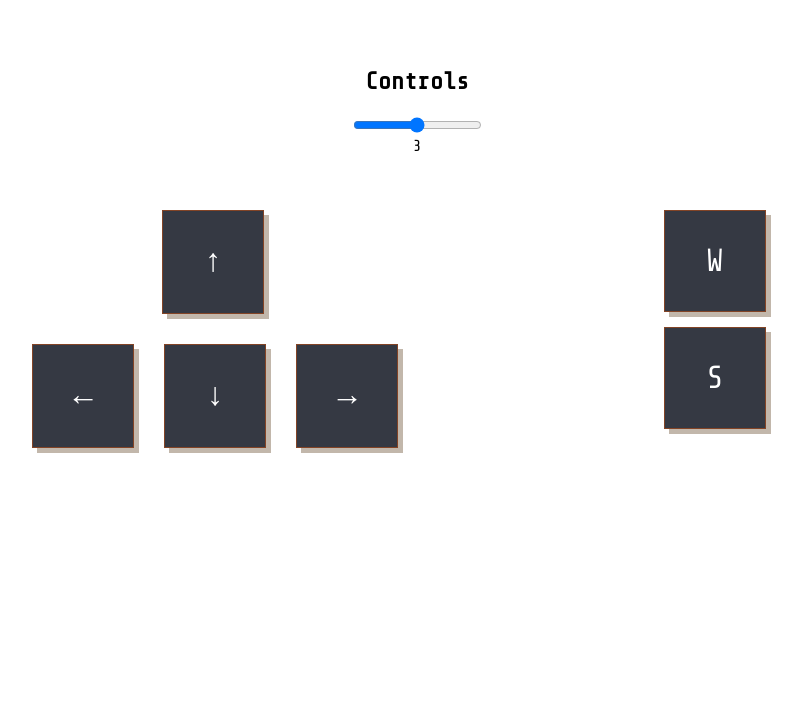
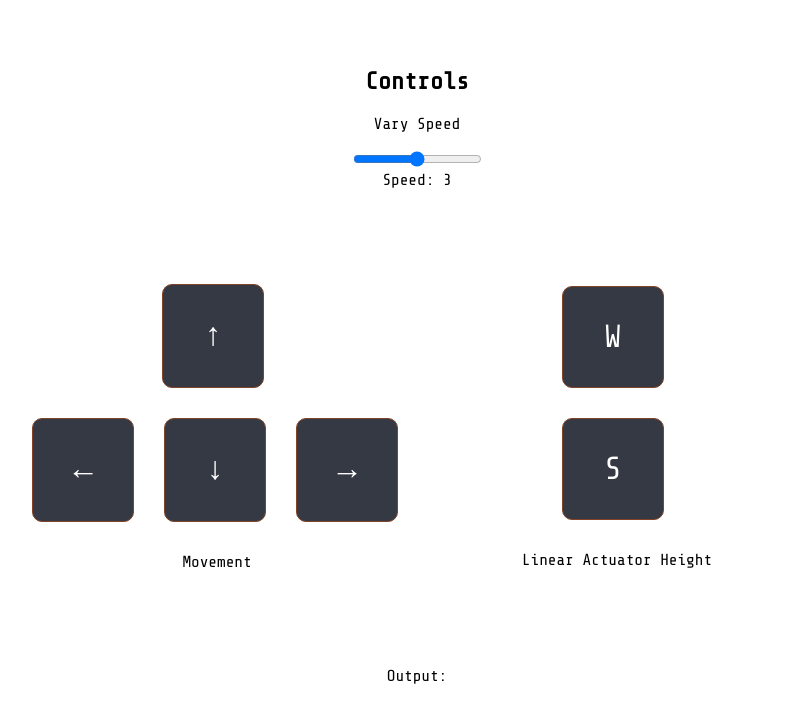
Before and after one commit to toastytato/TI_Teleconferencing_Robot, a plain HTML site: page index.html in a window 1280 px wide. Shown: the whole page, without its empty margins (223-1025 px from the left). Drawn offline with nearby package versions, Linux system fonts and the light colour scheme.

Commit message:
update more ui

```diff
--- a/buttons.js
+++ b/buttons.js
@@ -3,7 +3,7 @@ var output = document.getElementById("demo");
 
 list = [(15),(25),(35),(45),(55)];
 
-output.innerHTML = slider.value; // Display the default slider value
+output.innerHTML = "Speed: " + slider.value; // Display the default slider value
 slider.oninput = function() {
     output.innerHTML = "Speed: " +  this.value;
     var actualspeed = list[this.value - 1];
--- a/index.html
+++ b/index.html
@@ -11,10 +11,11 @@
 
    <div class="message-container">
       <h2>Controls</h2>
+      <p> Vary Speed</p>
       <div class="slidecontainer">
          <input type="range" min="1" max="5" value="3" step = "1"class="slider" id="myRange">
        </div>
-       <div id="display"></div>
+
        <div id="demo"></div>
    </div>
 
@@ -48,21 +49,39 @@
           <!-- Character -->
           <p>&rarr;</p>
         </div>
-
+      </div>
+      <div class="text">
+         <p> Movement</p>
        </div>
    </div>
       <div class ="right-row">
+         <div class = "top-row" >
             <div data-key="87" class="key">
                <!-- Character -->
                <p>W</p>
+             </div>
+         </div>
+         <div class="bottom-row">
+            <div class="ghostkey">
+               <!-- Character -->
+               <p></p>
              </div>
             <div data-key="83" class="key">
                <!-- Character -->
                <p>S</p>
              </div>
+
+         </div>
+         <div class="text">
+            <p> Linear Actuator Height</p>
+          </div>
       </div>
 
 </div>
+   <div class="text">Output:
+      <div id="display"></div>
+   </div>
+
 
 
     <script src="https://cdnjs.cloudflare.com/ajax/libs/paho-mqtt/1.0.2/mqttws31.js" type="text/javascript"></script>
--- a/style.css
+++ b/style.css
@@ -13,23 +13,24 @@ body {
 }
 
 .container{
+    padding-top: 5em 5em;
     display: flex;
-    /* align-items: center;
-    justify-content: center; */
+    align-items: center;
+    justify-content: center;
 
 }
 /* Keyboard style */
 .keyboard {
-  padding: 2.5em 0;
+  padding: 5em 0;
   width: 400px;
-  margin: 0 auto;
+  /* margin: 0 auto; */
 }
 /* Top row for keyboard */
 .top-row {
   width: 140px;
   /* Off Centered */
   /* width: 190px; */
-  margin: 0 auto;
+  margin: auto;
 
 }
 /* Bottom row for keyboard */
@@ -37,17 +38,20 @@ body {
   display: inline-flex;
 }
 .right-row{
-  padding: 2.5em 0;
+  padding: 0 0;
   width: 400px;
 
 }
-
+.text{
+    text-align: center;
+    align-items: center;
+}
 
 /* Style for each Key */
 .key {
   background-color: #353943;
   border: 1px solid #834426;
-  box-shadow: 5px 5px #c2b7ab;
+  border-radius: 10px;
   color: #ffffff;
   width: 100px;
   margin: 15px;
@@ -55,6 +59,16 @@ body {
   top: 0;
   left: 0;
   transition: all 0.07s ease;
+}
+
+.ghostkey{
+    background-color: #ffffff;
+    border-radius: 10px;
+    width: 100px;
+    margin: 15px;
+    text-align: center;
+    top: 0;
+    left: 0;
 }
 /* Active Class for Key */
 .activeKey {
```
Lines whose indentation alone changed are shown as unchanged.
